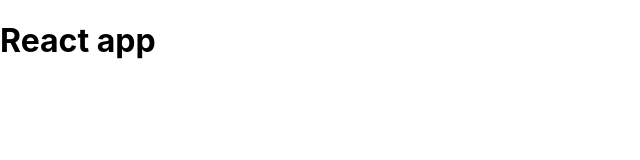
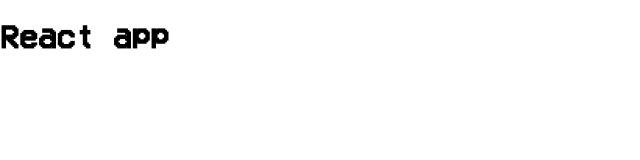
Before and after one commit to sks710931/number8team, a React (Create React App) app: page / in a window 1280 px wide. Shown: the top 160 px of the page, without its empty margins (0-640 px from the left). Built offline with nearby package versions, Linux system fonts and the light colour scheme.

Commit message:
Add fonts

```diff
--- a/src/index.css
+++ b/src/index.css
@@ -1,6 +1,18 @@
+@font-face {
+  font-family: 'Excel';
+  src: local('Excel'), url(./assests/Excelorate-Font-Y2K.otf) format('opentype');
+  /* other formats include: 'woff2', 'truetype, 'opentype',
+                            'embedded-opentype', and 'svg' */
+}
+
+@font-face {
+  font-family: 'Vcr';
+  src: local('Vcr'), url(./assests/VCR_OSD_MONO.ttf) format('truetype');
+  /* other formats include: 'woff2', 'truetype, 'opentype',
+                            'embedded-opentype', and 'svg' */
+}
+
 body {
   margin: 0;
-  font-family: -apple-system, BlinkMacSystemFont, 'Roboto';
-  -webkit-font-smoothing: antialiased;
-  -moz-osx-font-smoothing: grayscale;
+  font-family: 'Vcr';
 }
```
Also changed, not shown: src/assests/Excelorate-Font-Y2K.otf (added), src/assests/VCR_OSD_MONO.ttf (added).
